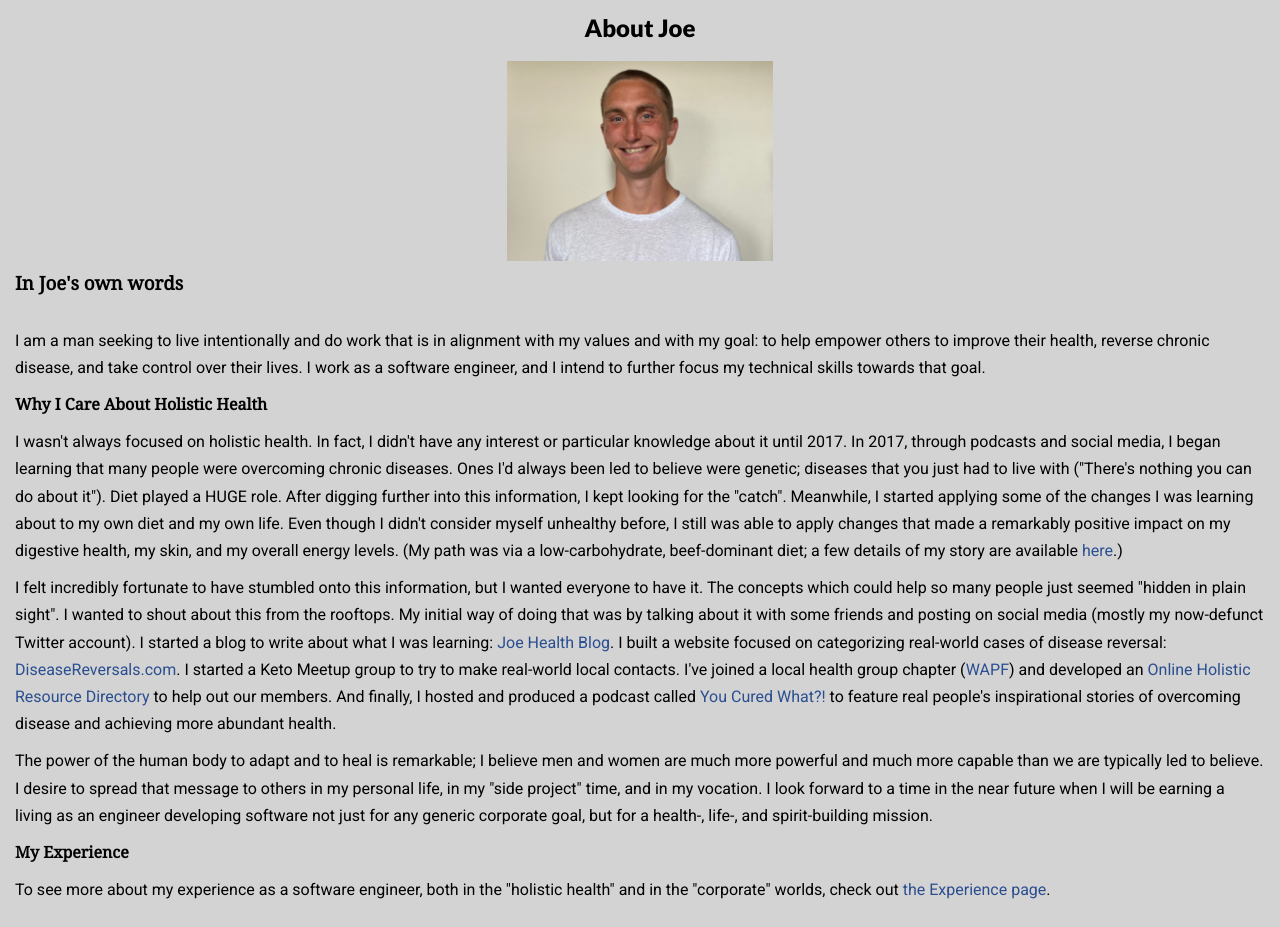
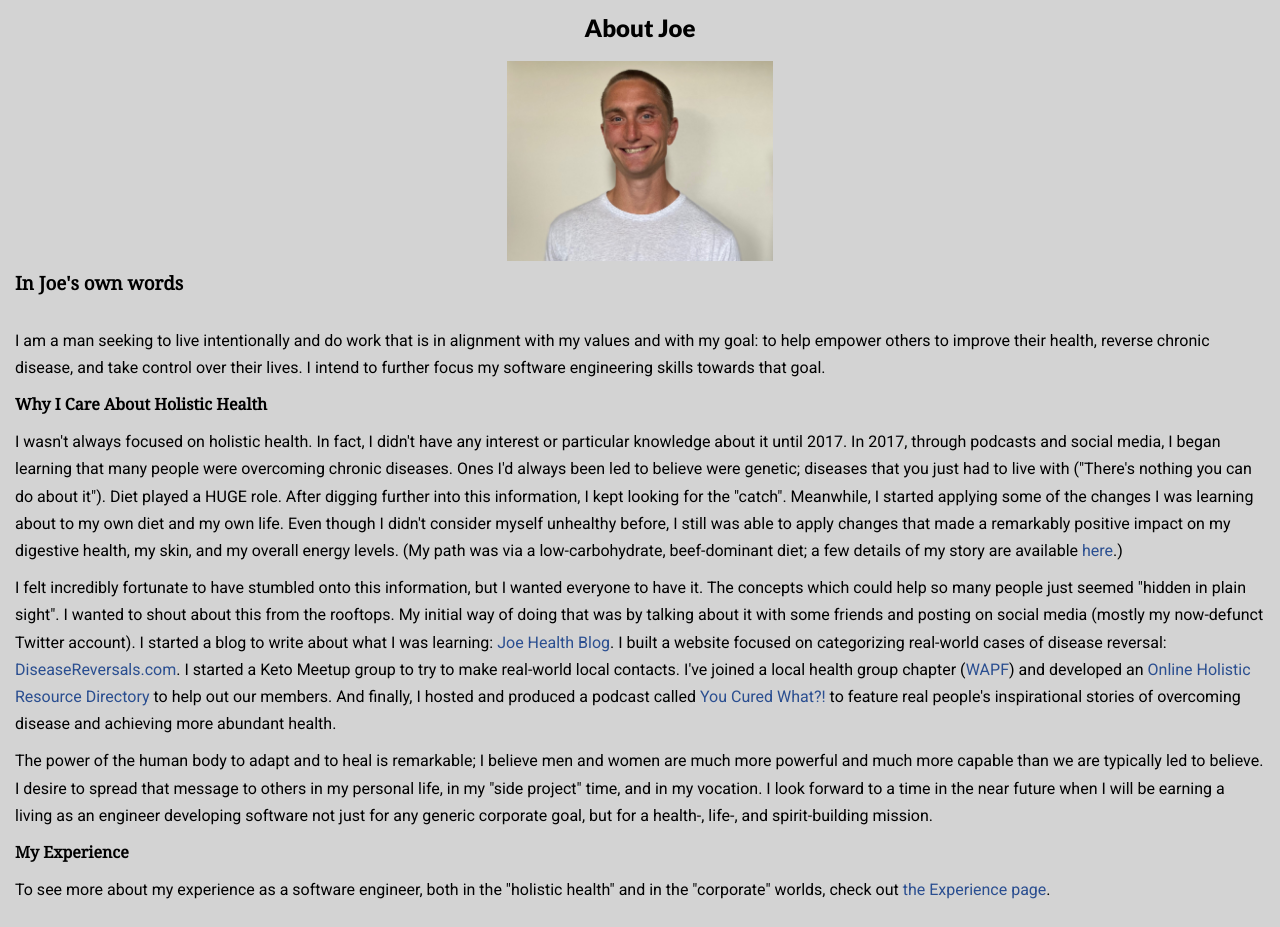
Before and after one commit to kalbifornia/swflholistic-python, a Flask app: page /dev/about.html in a window 1280 px wide. Shown: the part 121-1048 px from the top of the page. Run offline with Flask 2, Linux system fonts and the light colour scheme; parts of the project's set-up code (start-up, migrations or seed data) failed here and were passed over.

Commit message:
Update about.html

```diff
--- a/templates/dev/about.html
+++ b/templates/dev/about.html
@@ -12,7 +12,7 @@
   <div class="center">
   <img src="{{url_for('static',filename='jpg/joe_kalb_oct2020.jpg')}}" height="200"/></div>
   <h3>In Joe's own words</h3>
-  <p>I am a man seeking to live intentionally and do work that is in alignment with my values and with my goal: to help empower others to improve their health, reverse chronic disease, and take control over their lives. I work as a software engineer, and I intend to further focus my technical skills towards that goal.</p>
+  <p>I am a man seeking to live intentionally and do work that is in alignment with my values and with my goal: to help empower others to improve their health, reverse chronic disease, and take control over their lives. I intend to further focus my software engineering skills towards that goal.</p>
   <p></p>
   <h4></h4>
   <h4>Why I Care About Holistic Health</h4>
```
